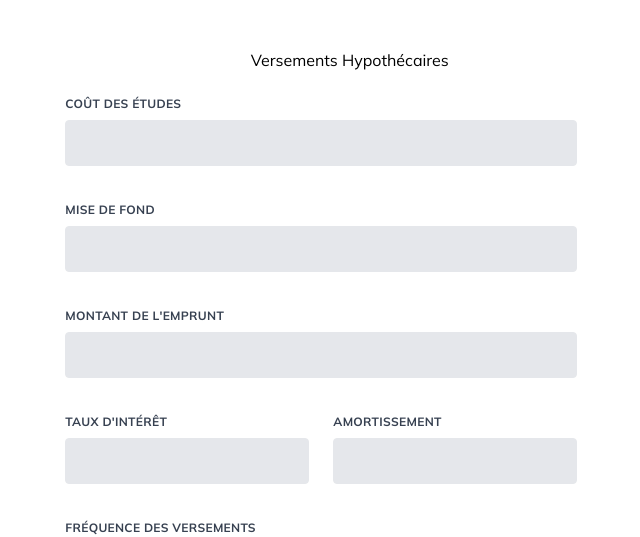
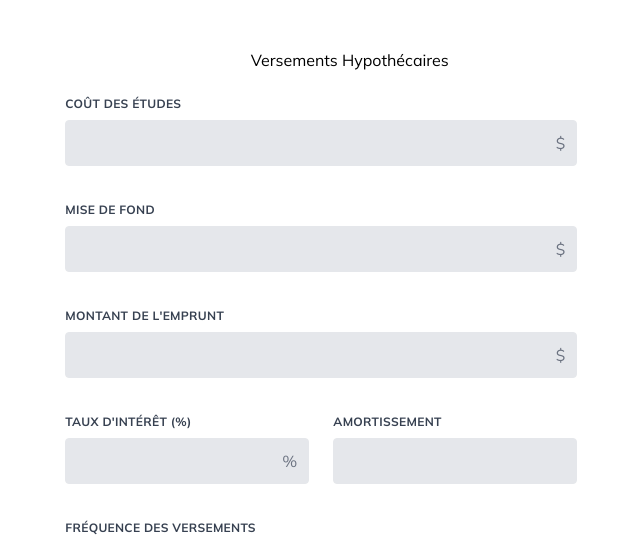
Before and after one commit to mattheri/academoney, a Next.js app: page /versementsHypothecaires in a window 1280 px wide. Shown: the top 537 px of the page, without its empty margins (148-788 px from the left). Built offline with nearby package versions, Linux system fonts and the light colour scheme.

Commit message:
calcule des versements hypothécaires

```diff
--- a/app/versementsHypothecaires/page.tsx
+++ b/app/versementsHypothecaires/page.tsx
@@ -48,6 +48,7 @@ const VersementsHypothecairesPage = () => {
               <label htmlFor="cout" className="block uppercase tracking-wide text-gray-700 text-xs font-bold mb-2">
                 Coût des études
               </label>
+                  <div className="relative">
                           <input
                         type="text"
                         id="cout"
@@ -56,6 +57,10 @@ const VersementsHypothecairesPage = () => {
                         required
                         className="appearance-none block w-full bg-gray-200 text-gray-700 border border-gray-200 rounded py-3 px-4 mb-3 leading-tight focus:outline-none focus:bg-white focus:border-gray-500"
                       />
+                        <div className="absolute inset-y-0 right-0 flex items-center pr-3 pointer-events-none">
+                          <span className="text-gray-500">$</span>
+                        </div>
+                  </div>
             </div>
           </div>
 
@@ -64,6 +69,7 @@ const VersementsHypothecairesPage = () => {
               <label htmlFor="MiseFond" className="block uppercase tracking-wide text-gray-700 text-xs font-bold mb-2">
                 Mise de fond
               </label>
+                  <div className="relative">
                           <input
                         type="text"
                         id="MiseFond"
@@ -72,6 +78,10 @@ const VersementsHypothecairesPage = () => {
                         required
                         className="appearance-none block w-full bg-gray-200 text-gray-700 border border-gray-200 rounded py-3 px-4 mb-3 leading-tight focus:outline-none focus:bg-white focus:border-gray-500"
                       />
+                        <div className="absolute inset-y-0 right-0 flex items-center pr-3 pointer-events-none">
+                          <span className="text-gray-500">$</span>
+                        </div>
+                  </div>
             </div>
           </div>
 
@@ -80,6 +90,7 @@ const VersementsHypothecairesPage = () => {
               <label htmlFor="Montant" className="block uppercase tracking-wide text-gray-700 text-xs font-bold mb-2">
                 Montant de l'emprunt
               </label>
+                  <div className="relative">
                         <input
                           type="text"
                           id="Montant"
@@ -87,21 +98,30 @@ const VersementsHypothecairesPage = () => {
                           onChange={(e) => setMontant(e.target.value)}
                           className="appearance-none block w-full bg-gray-200 text-gray-700 border border-gray-200 rounded py-3 px-4 mb-3 leading-tight focus:outline-none focus:bg-white focus:border-gray-500"
                         />
+                        <div className="absolute inset-y-0 right-0 flex items-center pr-3 pointer-events-none">
+                          <span className="text-gray-500">$</span>
+                        </div>
+                  </div>
             </div>
           </div>
 
           <div className="flex flex-wrap -mx-3 mb-6">
             <div className="w-full md:w-1/2 px-3 mb-6 md:mb-0">
               <label htmlFor="Taux" className="block uppercase tracking-wide text-gray-700 text-xs font-bold mb-2">
-                Taux d'intérêt
+                Taux d'intérêt (%)
               </label>
+                  <div className="relative">
                         <input
                           type="text"
                           id="Taux"
                           value={Taux}
                           onChange={(e) => setTaux(e.target.value)}
-                className="appearance-none block w-full bg-gray-200 text-gray-700 border border-gray-200 rounded py-3 px-4 mb-3 leading-tight focus:outline-none focus:bg-white focus:border-gray-500"
+                          className="appearance-none block w-full bg-gray-200 text-gray-700 border border-gray-200 rounded py-3 px-4 pr-10 mb-3 leading-tight focus:outline-none focus:bg-white focus:border-gray-500"
                         />
+                        <div className="absolute inset-y-0 right-0 flex items-center pr-3 pointer-events-none">
+                          <span className="text-gray-500">%</span>
+                        </div>
+                  </div>
             </div>
 
             <div className="w-full md:w-1/2 px-3 mb-6 md:mb-0">
```
Lines whose indentation alone changed are shown as unchanged.
